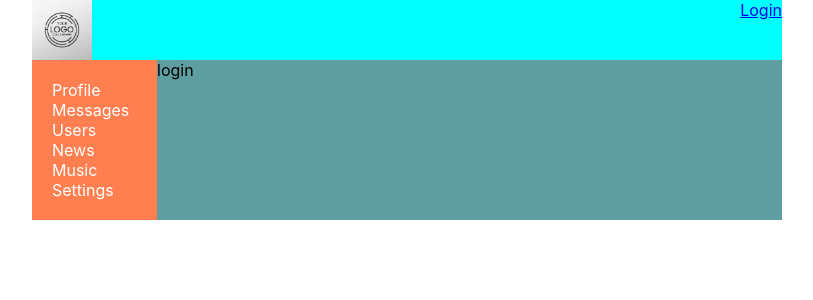
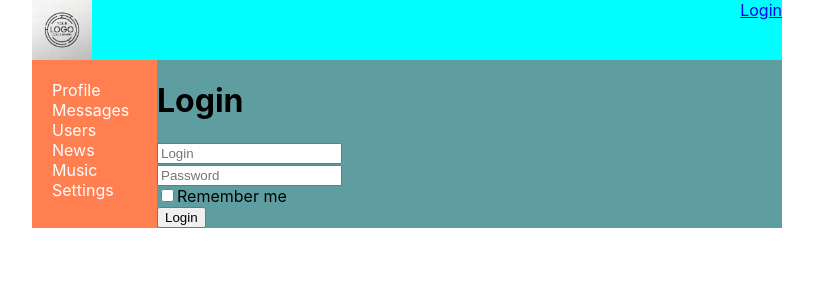
Before and after one commit to ksasrg/samurai-way, a React (Create React App) app: page /login in a window 1280 px wide. Shown: the top 300 px of the page, without its empty margins (233-1046 px from the left). Built offline with nearby package versions, Linux system fonts and the light colour scheme; no server answers.

Commit message:
75 redux form

```diff
--- a/package.json
+++ b/package.json
@@ -20,7 +20,7 @@
     "react-scripts": "5.0.0",
     "react-test-renderer": "17.0.2",
     "redux": "^4.2.1",
-    "redux-form": "8.3.8",
+    "redux-form": "^8.3.10",
     "redux-thunk": "^2.4.2",
     "reselect": "4.1.5",
     "typescript": "4.4.2",
--- a/src/components/Login/Login.tsx
+++ b/src/components/Login/Login.tsx
@@ -1,7 +1,35 @@
+import { Field } from "redux-form"
+import { reduxForm } from "redux-form"
 
 
 export const Login = () => {
+    const onSubmit = (formData: any) => {
+        console.log(formData);
+    }
+
     return <>
-        login
+        <h1>Login</h1>
+        <LoginResuxForm onSubmit={onSubmit} />
     </>
 }
+
+const LoginForm = (props: any) => {
+    return <form onSubmit={props.handleSubmit}>
+        <div>
+            <Field placeholder="Login" name='login' component={'input'} />
+        </div>
+        <div>
+            <Field placeholder="Password" name='password' component={'input'} />
+        </div>
+        <div>
+            <Field type="checkbox" name='remeberMe' component={'input'} />Remember me
+        </div>
+        <div>
+            <button>Login</button>
+        </div>
+    </form>
+}
+
+const LoginResuxForm = reduxForm({
+    form: 'login'
+})(LoginForm)
--- a/src/redux/redux-store.tsx
+++ b/src/redux/redux-store.tsx
@@ -4,12 +4,14 @@
 import { usersReducer } from "./users-reducer";
 import { authReducer } from "./auth-reducer";
 import thunkMiddleWare from 'redux-thunk'
+import { reducer as formReducer } from 'redux-form'
 
 const rootReducer = combineReducers({
     profilePage: profileReducer,
     messagesPage: dialogsReducer,
     usersPage: usersReducer,
     auth: authReducer,
+    form: formReducer,
 })
 
 export type StoreType = ReturnType<typeof rootReducer>
```
Also changed, not shown: 1 other file (tests, documents, lock files or other folders).
